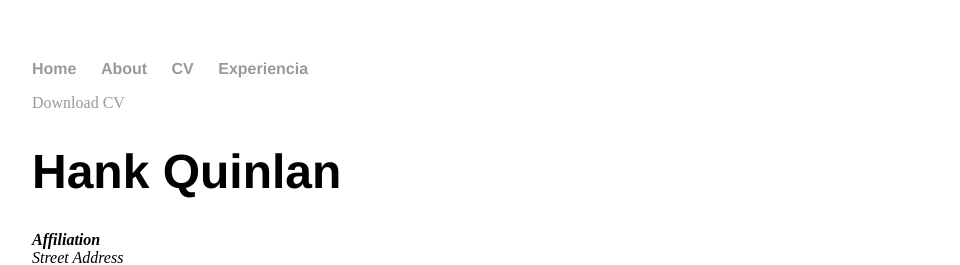
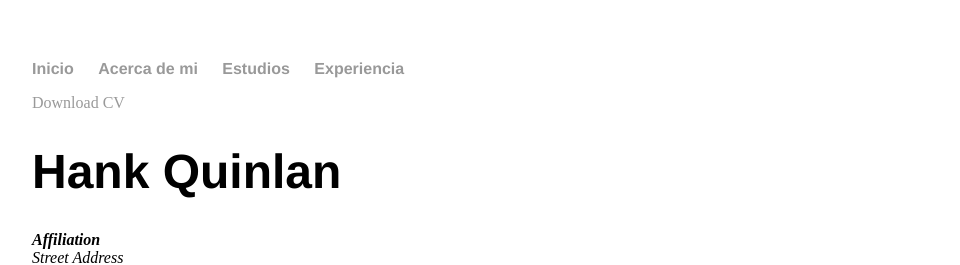
Before and after one commit to isx47590131/isx47590131.github.io, a Jekyll site: the page built from cv/index.html, in a window 1280 px wide. Shown: the top 265 px of the page, without its empty margins (160-1120 px from the left). Built offline with Jekyll 4.4.1, drawn with Linux system fonts in a browser that asks for light colours.

Commit message:
update barra navegacion

```diff
--- a/_layouts/default.html
+++ b/_layouts/default.html
@@ -8,9 +8,9 @@
 		<body>
 			<nav>
 	    		<ul>
-	        		<li><a href="/">Home</a></li>
-		        	<li><a href="/about">About</a></li>
-	        		<li><a href="/cv">CV</a></li>
+	        		<li><a href="/">Inicio</a></li>
+		        	<li><a href="/about">Acerca de mi</a></li>
+	        		<li><a href="/cv">Estudios</a></li>
 	        		<li><a href="/experiencia">Experiencia</a></li>
 	    		</ul>
 			</nav>
```
